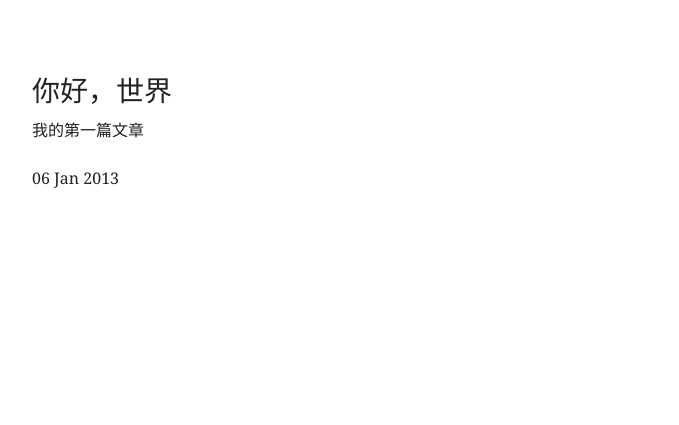
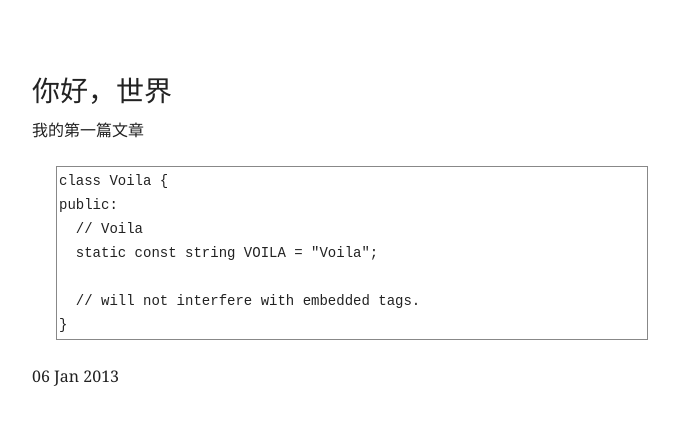
Before and after one commit to since1q80/me, a Jekyll site: the page built from _posts/2013-01-06-hello-world.html, in a window 1280 px wide. Shown: the top 425 px of the page, without its empty margins (288-967 px from the left). Built offline with Jekyll 4.4.1, drawn with Linux system fonts in a browser that asks for light colours; Markdown is read by kramdown in place of the engine named in the settings.

Commit message:
update 1st blog

```diff
--- a/_layouts/default.html
+++ b/_layouts/default.html
@@ -3,6 +3,8 @@
 <head>
 <meta http-equiv="content-type" content="text/html; charset=utf-8" />
 <link rel="stylesheet" href="/me/stylesheets/style.css" type="text/css">
+<link rel="stylesheet" href="/me/stylesheets/prettify.css" type="text/css"  />
+<script type="text/javascript" src="/me/javascript/prettify.js"></script>
 <title>{{ page.title }}</title>
 </head>
 <body>
--- a/_posts/2013-01-06-hello-world.html
+++ b/_posts/2013-01-06-hello-world.html
@@ -4,4 +4,13 @@
 ---
 <h2>{{ page.title }}</h2>
 <p>我的第一篇文章</p>
+<pre class="prettyprint">
+class Voila {
+public:
+  // Voila
+  static const string VOILA = "Voila";
+
+  // will not interfere with embedded tags.
+}
+</pre>
 <p>{{ page.date | date_to_string }}</p>
--- /dev/null
+++ b/stylesheets/prettify.css
@@ -0,0 +1 @@
+.pln{color:#000}@media screen{.str{color:#080}.kwd{color:#008}.com{color:#800}.typ{color:#606}.lit{color:#066}.pun,.opn,.clo{color:#660}.tag{color:#008}.atn{color:#606}.atv{color:#080}.dec,.var{color:#606}.fun{color:red}}@media print,projection{.str{color:#060}.kwd{color:#006;font-weight:bold}.com{color:#600;font-style:italic}.typ{color:#404;font-weight:bold}.lit{color:#044}.pun,.opn,.clo{color:#440}.tag{color:#006;font-weight:bold}.atn{color:#404}.atv{color:#060}}pre.prettyprint{padding:2px;border:1px solid #888}ol.linenums{margin-top:0;margin-bottom:0}li.L0,li.L1,li.L2,li.L3,li.L5,li.L6,li.L7,li.L8{list-style-type:none}li.L1,li.L3,li.L5,li.L7,li.L9{background:#eee}
```
Also changed, not shown: 2 other files.
